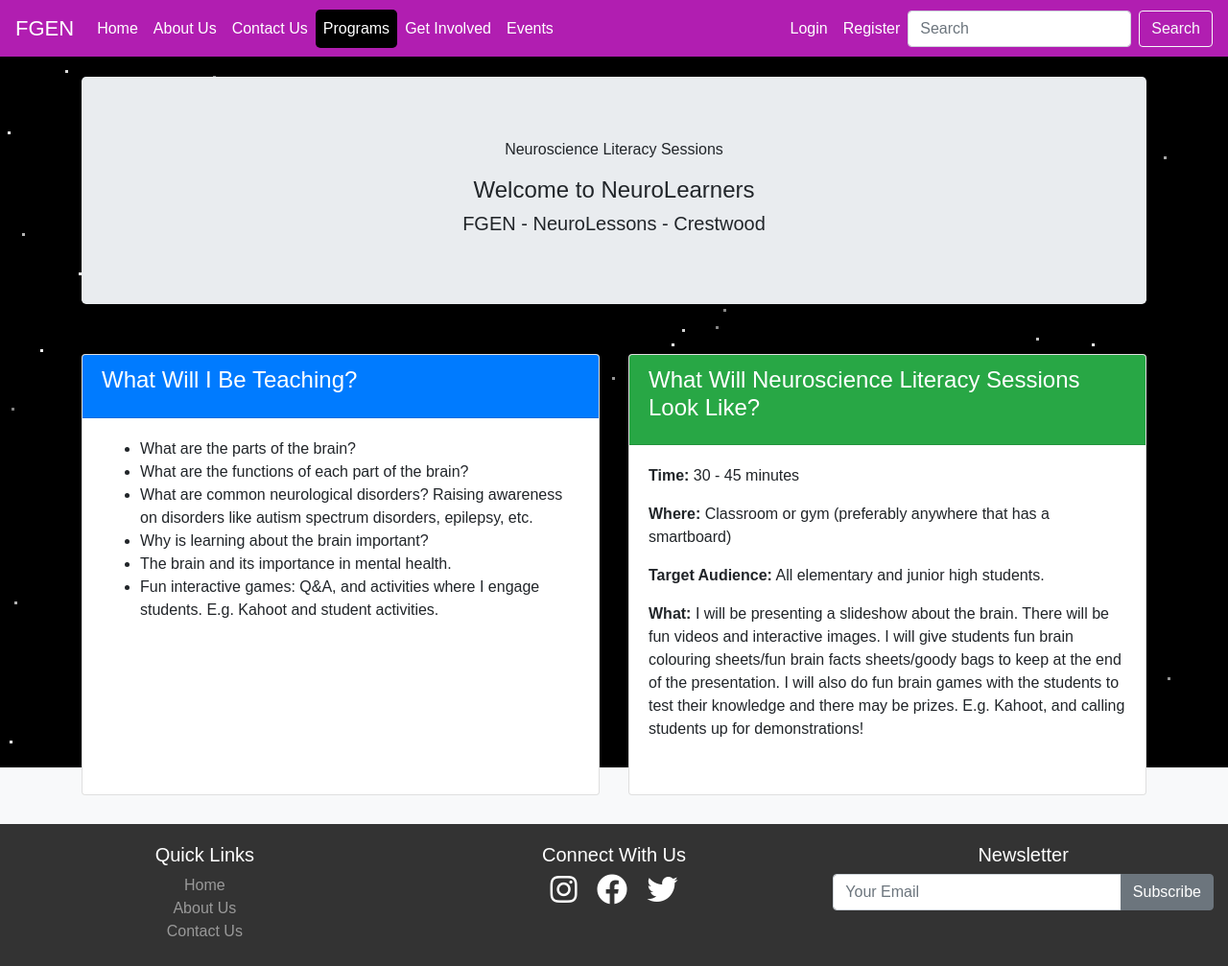
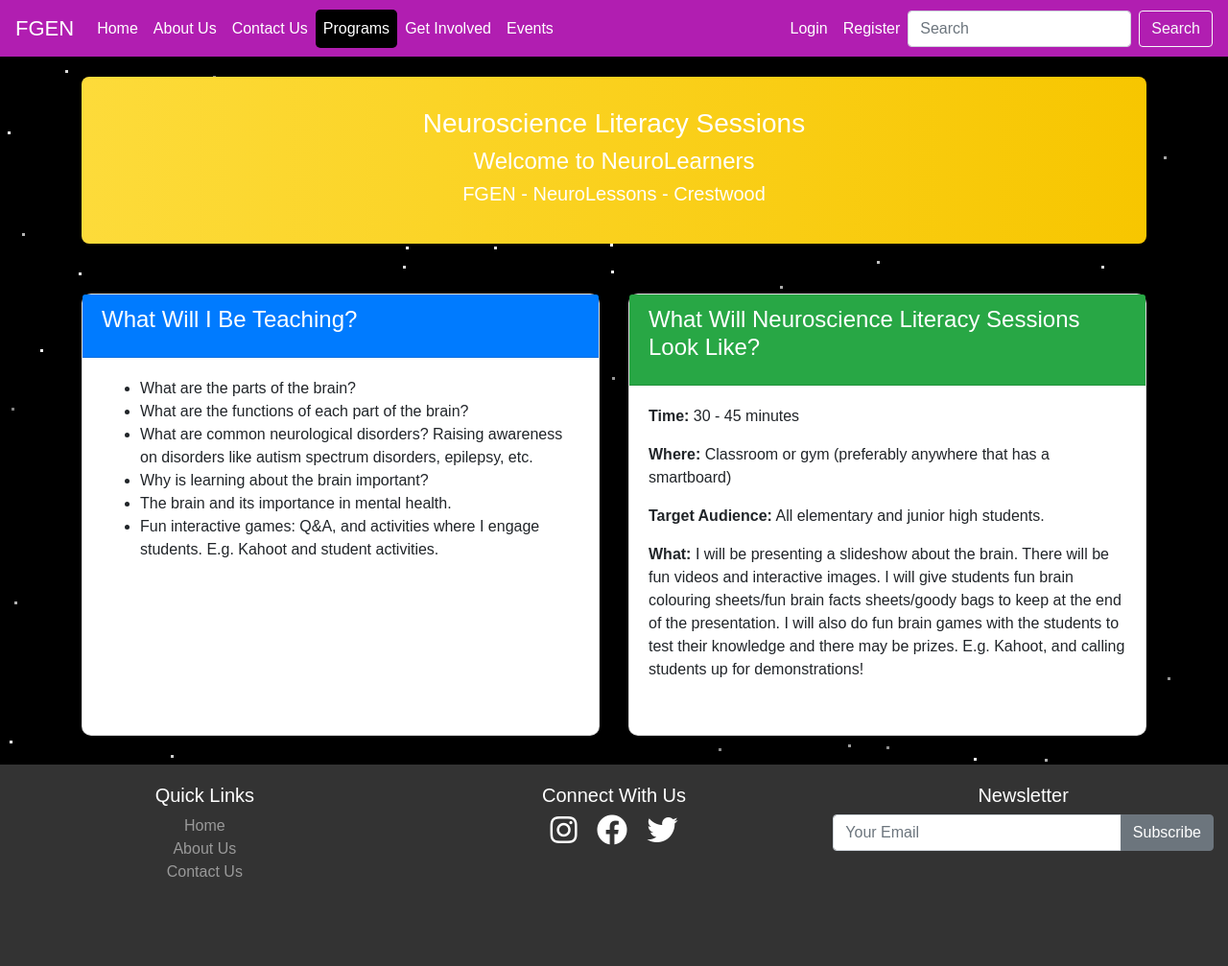
Before and after one commit to bhavinnirmal29/Fgen_New, a Django app: page /programs/ in a window 1280 px wide. Shown: the top 1007 px of the page at 96% size. Run offline with Django 4.2, Linux system fonts and the light colour scheme; some libraries are stand-ins or nearby versions.

Commit message:
Programs updated

```diff
--- a/new_App/static/assets/css/style.css
+++ b/new_App/static/assets/css/style.css
@@ -178,6 +178,7 @@
 }
 .program-card {
     transition: transform 0.2s;
+    border-radius: 10px;
 }
 .program-card:hover {
     transform: scale(1.05);
@@ -333,3 +334,23 @@
 .benefit-item:hover {
     background: #a81fda;
 }
+
+
+/* Jumbotron Custom CSS */
+
+.jumbotron-custom {
+    background: linear-gradient(to right, #fddb3a, #f7c600);
+    color: white;
+    padding: 2rem 1rem;
+    border-radius: 8px;
+    transition: transform 0.2s;
+}
+.jumbotron-custom h1 {
+    font-size: 2.5rem;
+}
+.jumbotron-custom p {
+    font-size: 1.25rem;
+}
+.jumbotron-custom:hover {
+    transform: scale(1.05);
+}
--- a/new_App/templates/programs.html
+++ b/new_App/templates/programs.html
@@ -7,7 +7,7 @@
         <div class="row">
             <div class="col-sm-12 col-md-12 col-lg-12">
                 <div class="jumbotron jumbotron-custom text-center">
-                    <p class="display-5">Neuroscience Literacy Sessions</p>
+                    <h3>Neuroscience Literacy Sessions</h3>
                     <h4>Welcome to NeuroLearners</h4>
                     <h5>FGEN - NeuroLessons - Crestwood</h5>
                 </div>
@@ -16,7 +16,7 @@
 
         <div class="row">
             <div class="col-md-6 col-sm-12 col-lg-6">
-                <div class="card h-100" style="margin-top:20px;">
+                <div class="card h-100 program-card" style="margin-top:20px;">
                     <div class="card-header bg-primary text-white">
                         <h4 class="card-title">What Will I Be Teaching?</h4>
                     </div>
@@ -33,7 +33,7 @@
                 </div>
             </div>
             <div class="col-md-6 col-sm-12 col-lg-6">
-                <div class="card h-100" style="margin-top:20px;">
+                <div class="card h-100 program-card" style="margin-top:20px;">
                     <div class="card-header bg-success text-white">
                         <h4 class="card-title">What Will Neuroscience Literacy Sessions Look Like?</h4>
                     </div>
```
Also changed, not shown: new_App/templates/aboutus.html (+0 -19 lines), db.sqlite3.
